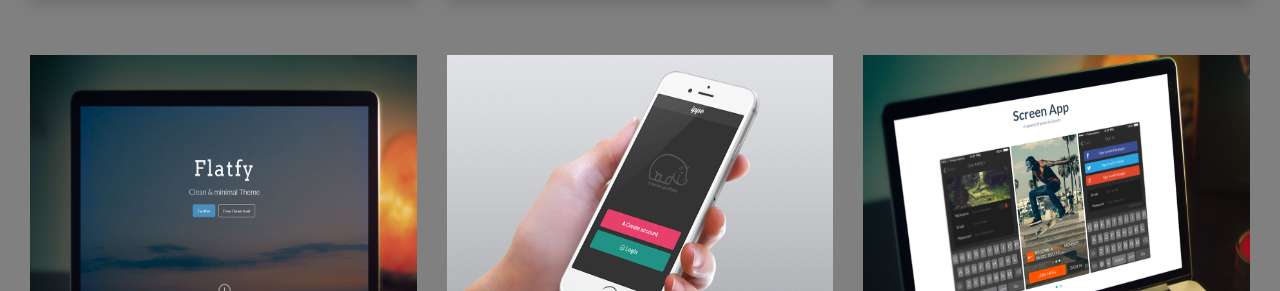
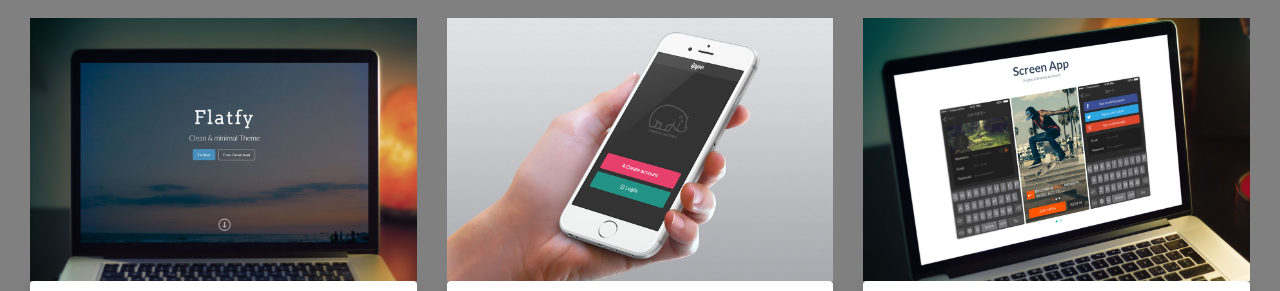
Before and after one commit to dclonyx/Reproduction-img, a plain HTML site: page index.html in a window 1280 px wide. Shown: the part 420-711 px from the top of the page. Drawn offline with nearby package versions, Linux system fonts and the light colour scheme.

Commit message:
v finale

```diff
--- a/css/style.css
+++ b/css/style.css
@@ -16,6 +16,11 @@ h1{
     margin:auto;
 }
 
+img{
+    width: 100%;
+    height: 70%;
+}
+
 /* gestion des box */
 
 article{
@@ -24,12 +29,6 @@ article{
 }
 
 /* gestion des elements de chaque article */
-
-
-img{
-    width: 100%;
-    height: 300px;
-}
 
 /* this is a link */
 
@@ -50,20 +49,24 @@ figcaption{
     padding: 5% 5%;
 }
 
-@media(min-width:768px){
-    .row,article{
-        background-color:white;
+figure{
+    width: 100%;
+}
+
+@media (min-width: 768px){
+    .row, article{
+    background-color: white;
     }
 }
 
-@media(min-width:992px){
-    .row,article{
-    background-color: black;
-    }
+@media (min-width: 992px){
+    .row, article{
+        background-color:black;
+        }
+ }
+
+@media (min-width: 1200px){
+    .row, article{
+        background-color: grey;
+        }
 }
-
-@media(min-width:1200px){
-    .row,article{
-    background-color: grey;
-    }
-}
--- a/index.html
+++ b/index.html
@@ -9,7 +9,7 @@
     <link rel="stylesheet" href="https://maxcdn.bootstrapcdn.com/bootstrap/4.1.3/css/bootstrap.min.css">
     <title>Card Title</title>
     <link rel="stylesheet" href="./css/style.css">
-
+    <meta name="viewport" content="width=device-width, initial-scale=1, shrink-to-fit=no">
 </head>
 <body>
     <div class="container-fluid row">
```
